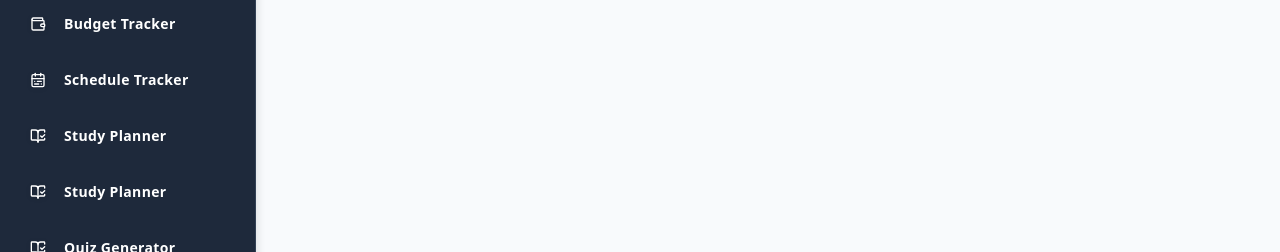
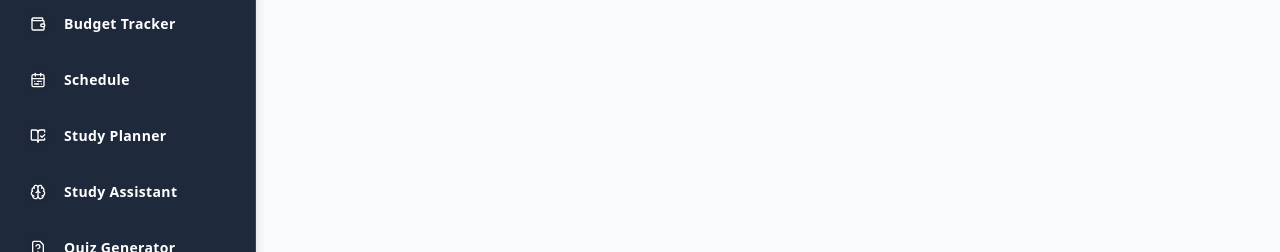
Before and after one commit to devhasanmia/BrainSync, a React (Vite) app: page / in a window 1280 px wide. Shown: the part 162-414 px from the top of the page. Built offline with nearby package versions, Linux system fonts and the light colour scheme.

Commit message:
sidebar update

```diff
--- a/src/components/layouts/Sidebar.tsx
+++ b/src/components/layouts/Sidebar.tsx
@@ -4,11 +4,11 @@ import {
   LogOut,
   ChevronRight,
   Gauge,
-  Users,
-  BadgeDollarSign,
   Wallet,
   CalendarRange,
   BookOpenCheck,
+  Brain,
+  FileQuestion,
 } from "lucide-react";
 import { useNavigate } from "react-router";
 
@@ -49,7 +49,7 @@ const menuItems: MenuItem[] = [
   },
   {
     icon: CalendarRange,
-    label: "Schedule Tracker",
+    label: "Schedule",
     path: "/schedule-tracker",
   },
   {
@@ -58,12 +58,12 @@ const menuItems: MenuItem[] = [
     path: "/study-planner",
   },
   {
-    icon: BookOpenCheck,
-    label: "Study Planner",
+    icon: Brain,
+    label: "Study Assistant",
     path: "/study-assistant",
   },
   {
-    icon: BookOpenCheck,
+    icon: FileQuestion,
     label: "Quiz Generator",
     path: "/quiz-generator",
   }
```
